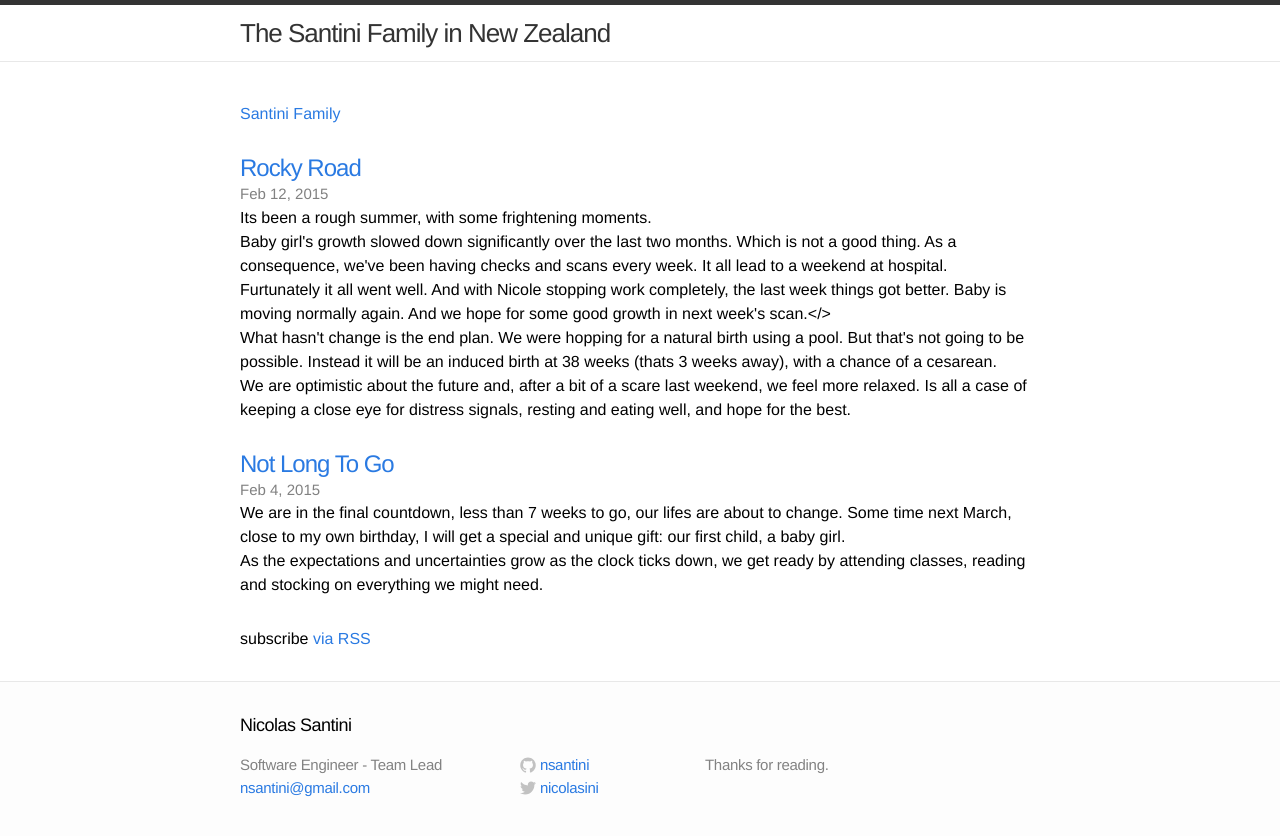
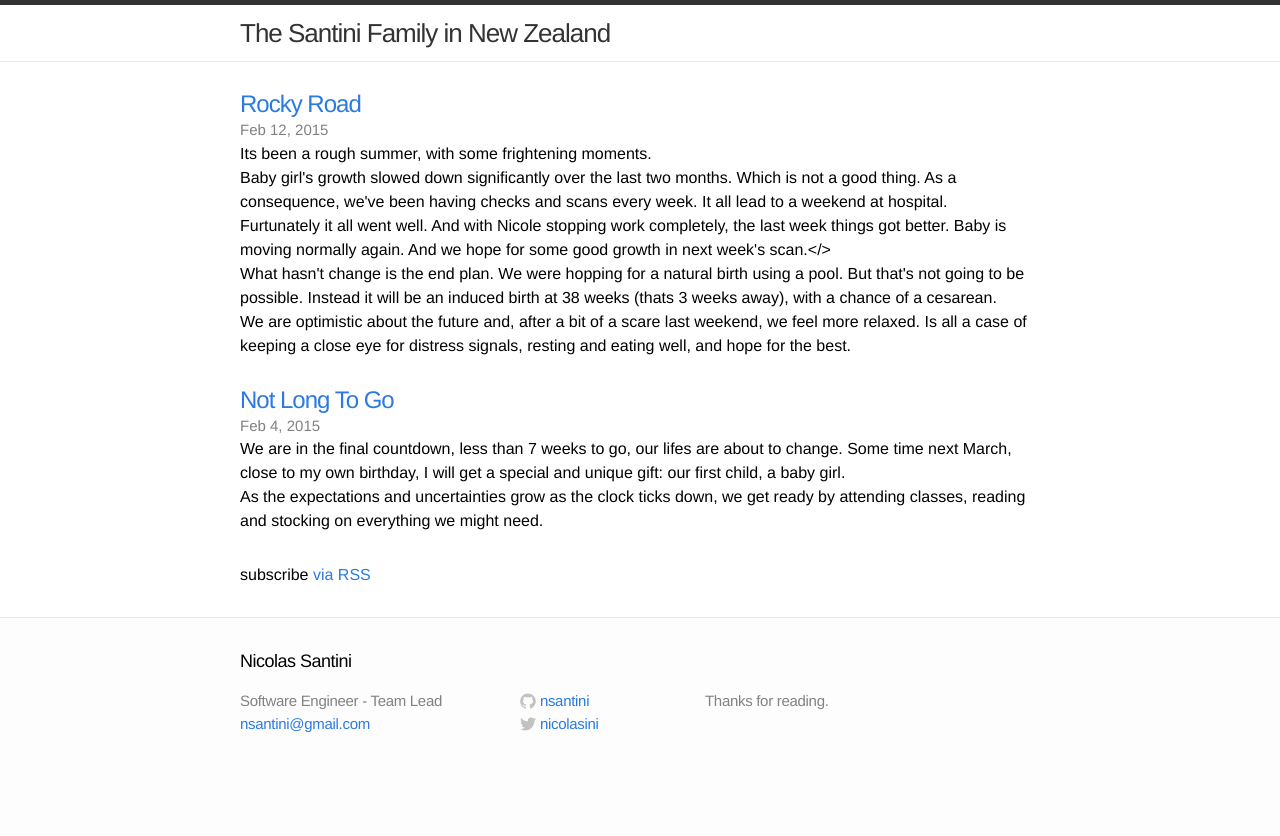
Before and after one commit to nsantini/nsantini.github.io, a Jekyll site: the page built from family/index.md, in a window 1280 px wide. Shown: the top 836 px of the page. Built offline with Jekyll 4.4.1, drawn with Linux system fonts in a browser that asks for light colours; Markdown is read by kramdown in place of the engine named in the settings.

Commit message:
remove duplicated header

```diff
--- a/family/index.md
+++ b/family/index.md
@@ -5,9 +5,6 @@ link: /family
 ---
 
 <div class="home">
-  <section class="post-header">
-    <h2><a href='{{ page.link }}'>{{ page.title }}</a></h2>
-  </section>
 
   <ul class="posts">
     {% for post in site.categories.family %}
```
